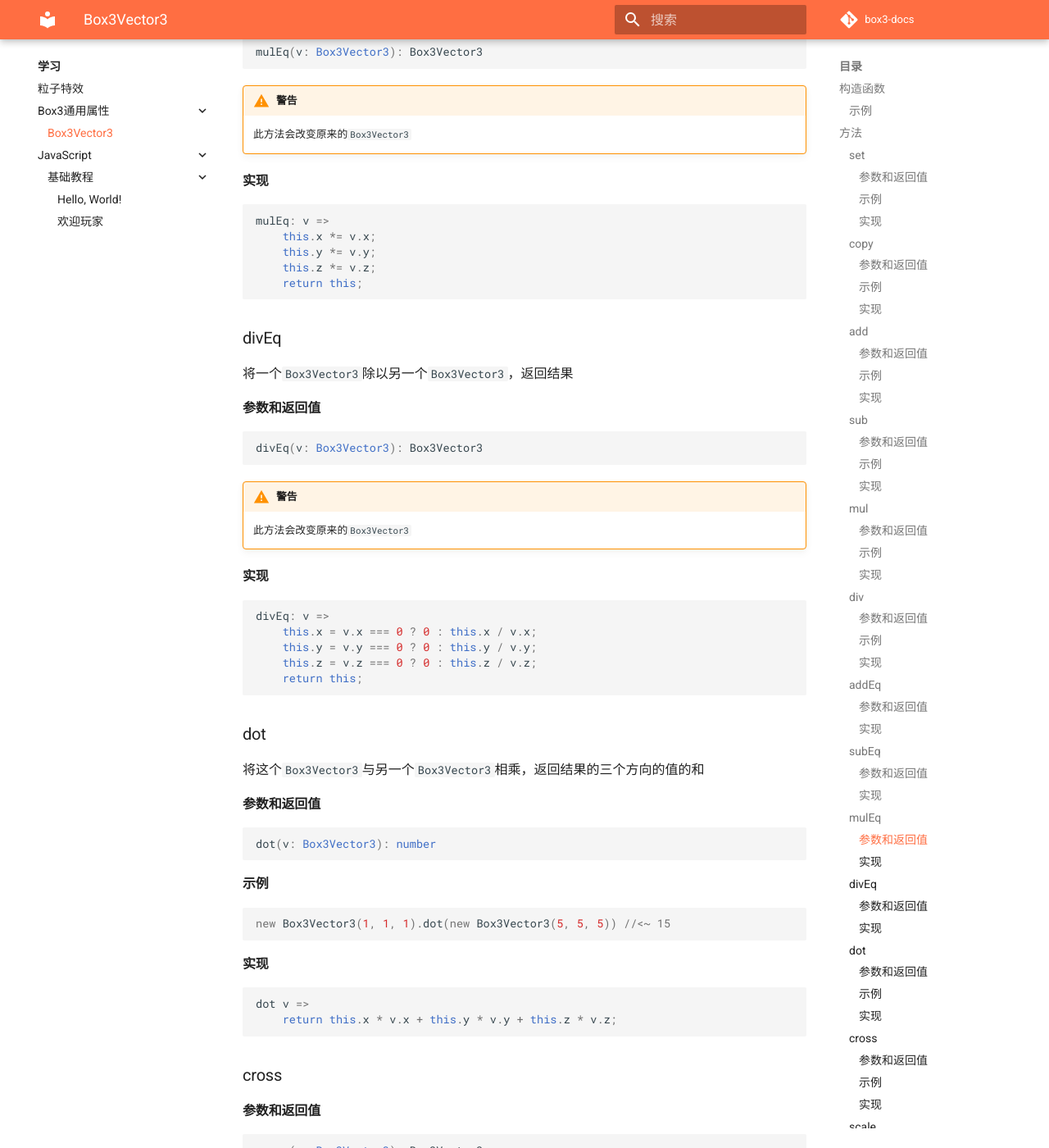
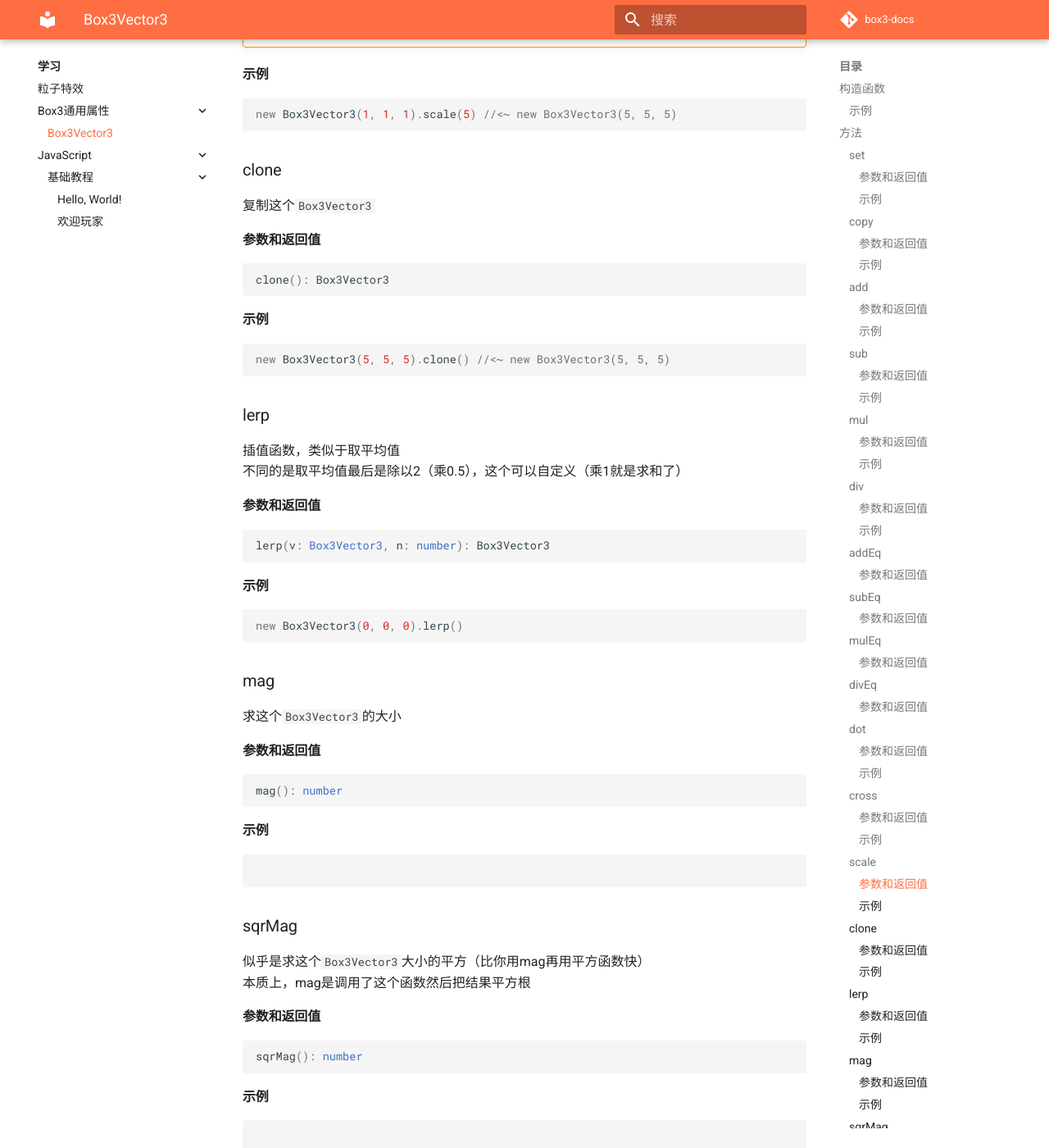
Before and after one commit to genius-alray/box3-docs, an MkDocs documentation site: the page built from docs/learn/box3-general-properties/box3vector3.md, in a window 1280 px wide and 1400 px high, scrolled down 6227 px. Shown: the whole window at 82% size. Built offline with MkDocs 1.6.1 and Material for MkDocs 9.7.7, drawn with Linux system fonts in a browser that asks for light colours; comment, search, counter and statistics services are not loaded; some of the changed text lies outside the part shown.

Commit message:
更改部分内容

````diff
--- a/docs/learn/box3-general-properties/box3vector3.md
+++ b/docs/learn/box3-general-properties/box3vector3.md
@@ -19,11 +19,6 @@ new Box3Vector3(19, 19, 810)
 ```
 
 ## 方法
-
-!!! warning "下面内容\[实现\]部分均仅供参考，不能直接放到JavaScript里使用！"
-
-    下面所讲方法中[实现]是参考Box3源代码进行编写的伪代码，相对原版JavaScript更加简洁，但不能直接在JavaScript使用
-    下面的所有[实现]中`this`均为一个`Box3Vector3`
 
 !!! note "提示"
 
@@ -71,14 +66,6 @@ new Box3Vector3(0, 0, 0).set(5, 5, 0) //<~ new Box3Vector3(5, 5, 0)
 new Box3Vector3(1, 2, 3).set(4, 5, 6) //<~ new Box3Vector3(4, 5, 6)
 new Box3Vector3().set(5, 5, 5) //<~ new Box3Vector3(5, 5, 5)
 ```
-#### 实现
-```javascript
-set: x, y, z =>
-    this.x = +x;
-    this.y = +y;
-    this.z = +z;
-    return this;
-```
 ### copy
 把另一个`Box3Vector3`的值复制到这个`Box3Vector3`中
 #### 参数和返回值
@@ -89,14 +76,6 @@ copy(v: Box3Vector3): Box3Vector3
 ```javascript
 new Box3Vector3(0, 0, 0).copy(new Box3Vector3(5, 0, 0)) //<~ new Box3Vector3(5, 0, 0)
 new Box3Vector3().copy(new Box3Vector3(1, 0, 0)) //<~ new Box3Vector3(1, 0, 0)
-```
-#### 实现
-```javascript
-copy: v =>
-    this.x = v.x;
-    this.y = v.y;
-    this.z = v.z;
-    return this;
 ```
 ### add
 将一个`Box3Vector3`加上另一个`Box3Vector3`，返回结果
@@ -112,11 +91,6 @@ add(v: Box3Vector3): Box3Vector3
 ```javascript
 new Box3Vector3(1, 1, 1).add(new Box3Vector3(5, 5, 5)) //<~ new Box3Vector3(6, 6, 6)
 ```
-#### 实现
-```javascript
-add: v =>
-    return new Box3Vector3(this.x + v.x, this.y + v.y, this.z + v.z);
-```
 ### sub
 将一个`Box3Vector3`减去另一个`Box3Vector3`，返回结果
 #### 参数和返回值
@@ -130,11 +104,6 @@ sub(v: Box3Vector3): Box3Vector3
 #### 示例
 ```javascript
 new Box3Vector3(6, 6, 6).sub(new Box3Vector3(1, 1, 1)) //<~ new Box3Vector3(5, 5, 5)
-```
-#### 实现
-```javascript
-sub: v =>
-    return new Box3Vector3(this.x - v.x, this.y - v.y, this.z - v.z);
 ```
 ### mul
 将一个`Box3Vector3`乘以另一个`Box3Vector3`，返回结果
@@ -150,11 +119,6 @@ mul(v: Box3Vector3): Box3Vector3
 ```javascript
 new Box3Vector3(5, 5, 5).mul(new Box3Vector3(5, 5, 5)) //<~ new Box3Vector3(25, 25, 25)
 ```
-#### 实现
-```javascript
-mul: v =>
-    return new Box3Vector3(this.x * v.x, this.y * v.y, this.z * v.z);
-```
 ### div
 将一个`Box3Vector3`除以另一个`Box3Vector3`，返回结果
 #### 参数和返回值
@@ -168,11 +132,6 @@ div(v: Box3Vector3): Box3Vector3
 #### 示例
 ```javascript
 new Box3Vector3(25, 25, 25).mul(new Box3Vector3(5, 5, 5)) //<~ new Box3Vector3(5, 5, 5)
-```
-#### 实现
-```javascript
-div: v =>
-    return new Box3Vector3(v.x === 0 ? 0 : this.x / v.x, v.y === 0 ? 0 : this.y / v.y, v.z === 0 ? 0 : this.z / v.z);
 ```
 !!! warning "上面四个函数的易错点"
     上面四个函数要注意，填写的不是三个`number`类型的参数，而是一个`Box3Vector3`类型的参数
@@ -197,14 +156,6 @@ addEq(v: Box3Vector3): Box3Vector3
 
     此方法会改变原来的`Box3Vector3`
 
-#### 实现
-```javascript
-addEq: v =>
-    this.x += v.x;
-    this.y += v.y;
-    this.z += v.z;
-    return this;
-```
 ### subEq
 将一个`Box3Vector3`减去另一个`Box3Vector3`，返回结果
 #### 参数和返回值
@@ -215,14 +166,6 @@ subEq(v: Box3Vector3): Box3Vector3
 
     此方法会改变原来的`Box3Vector3`
 
-#### 实现
-```javascript
-subEq v =>
-    this.x -= v.x;
-    this.y -= v.y;
-    this.z -= v.z;
-    return this;
-```
 ### mulEq
 将一个`Box3Vector3`乘以另一个`Box3Vector3`，返回结果
 #### 参数和返回值
@@ -233,14 +176,6 @@ mulEq(v: Box3Vector3): Box3Vector3
 
     此方法会改变原来的`Box3Vector3`
 
-#### 实现
-```javascript
-mulEq: v =>
-    this.x *= v.x;
-    this.y *= v.y;
-    this.z *= v.z;
-    return this;
-```
 ### divEq
 将一个`Box3Vector3`除以另一个`Box3Vector3`，返回结果
 #### 参数和返回值
@@ -251,14 +186,6 @@ divEq(v: Box3Vector3): Box3Vector3
 
     此方法会改变原来的`Box3Vector3`
 
-#### 实现
-```javascript
-divEq: v =>
-    this.x = v.x === 0 ? 0 : this.x / v.x;
-    this.y = v.y === 0 ? 0 : this.y / v.y;
-    this.z = v.z === 0 ? 0 : this.z / v.z;
-    return this;
-```
 ### dot
 将这个`Box3Vector3`与另一个`Box3Vector3`相乘，返回结果的三个方向的值的和
 #### 参数和返回值
@@ -269,11 +196,6 @@ dot(v: Box3Vector3): number
 ```javascript
 new Box3Vector3(1, 1, 1).dot(new Box3Vector3(5, 5, 5)) //<~ 15
 ```
-#### 实现
-```javascript
-dot v =>
-    return this.x * v.x + this.y * v.y + this.z * v.z;
-```
 ### cross
 #### 参数和返回值
 ```typescript
@@ -283,11 +205,6 @@ cross(v: Box3Vector3): Box3Vector3
 ```javascript
 new Box3Vector3(1, 1, 1).cross(new Box3Vector3(5, 5, 5)) //<~ new Box3Vector3(0, 0, 0)
 new Box3Vector3(1, 1, 1).cross(new Box3Vector3(1, 1, 1)) //<~ new Box3Vector3(0, 0, 0)
-```
-#### 实现
-```javascript
-cross: v =>
-    return new Box3Vector3(this.y * v.z - this.z * v.y, this.z * v.x - this.x * v.z, this.x * v.y - this.y * v.x);
 ```
 ### scale
 缩放一个`Box3Vector3`
@@ -303,11 +220,6 @@ scale(n: number): Box3Vector3
 ```javascript
 new Box3Vector3(1, 1, 1).scale(5) //<~ new Box3Vector3(5, 5, 5)
 ```
-#### 实现
-```javascript
-scale: n =>
-    return new Box3Vector3(this.x * n, this.y * n, this.z * n);
-```
 ### clone
 复制这个`Box3Vector3`
 #### 参数和返回值
@@ -317,11 +229,6 @@ clone(): Box3Vector3
 #### 示例
 ```javascript
 new Box3Vector3(5, 5, 5).clone() //<~ new Box3Vector3(5, 5, 5)
-```
-#### 实现
-```javascript
-clone =>
-    return new Box3Vector3(this.x, this.y, this.z);
 ```
 ### lerp
 插值函数，类似于取平均值
@@ -334,12 +241,6 @@ lerp(v: Box3Vector3, n: number): Box3Vector3
 ```javascript
 new Box3Vector3(0, 0, 0).lerp()
 ```
-#### 实现
-```javascript
-lerp: v, n =>
-    return new Box3Vector3(this.x + (v.x - this.x) * n, this.y + (v.y - this.y) * n, this.z + (v.z - this.z) * n);
-
-```
 ### mag
 求这个`Box3Vector3`的大小
 #### 参数和返回值
@@ -348,11 +249,6 @@ mag(): number
 ```
 #### 示例
 ```javascript
-```
-#### 实现
-```javascript
-mag =>
-    return sqrt(this.dot(this));
 ```
 ### sqrMag
 似乎是求这个`Box3Vector3`大小的平方（比你用mag再用平方函数快）
@@ -364,11 +260,6 @@ sqrMag(): number
 #### 示例
 ```javascript
 ```
-#### 实现
-```javascript
-sqrMag =>
-    return this.dot(this);
-```
 ### towards
 返回一个`Box3Vector3`面向另一个`Box3Vector3`的值
 （其实就是反着的sub）
@@ -379,11 +270,6 @@ towards(v: Box3Vector3): Box3Vector3
 #### 示例
 ```javascript
 ```
-#### 实现
-```javascript
-towards: v =>
-    return v.sub(this);
-```
 ### distance
 返回一个`Box3Vector3`到另一个`Box3Vector3`的距离
 （其实就是sub+mag）
@@ -393,11 +279,6 @@ distance(v: Box3Vector3): number
 ```
 #### 示例
 ```javascript
-```
-#### 实现
-```javascript
-distance: v =>
-    return this.sub(v).mag();
 ```
 ### normalize
 ???+ quote "以下内容来自网络"
@@ -410,17 +291,6 @@ normalize(): Box3Vector3
 #### 示例
 ```javascript
 ```
-#### 实现
-```javascript
-normalize =>
-    const x = this.x;
-    const y = this.y;
-    const z = this.y;
-    let r = x * x + y * y + z * z;
-    if (r > 0) =>
-        r = 1 / sqrt(r);
-    return new Box3Vector3(x * r, y * r, z * r);
-```
 ### angle
 求这个`Box3Vector3`的角度
 #### 参数和返回值
@@ -430,22 +300,8 @@ angle(v: Box3Vector3): number
 #### 示例
 ```javascript
 ```
-#### 实现
-```javascript
-angle: v =>
-    let r = v.sqrMag() * this.sqrMag();
-    if (r > 0)
-        r = 1 / sqrt(r);
-    const cos = r * this.dot(v);
-    if (1 < cos) =>
-        return 0;
-    else if (cos < -1) =>
-        return PI;
-    else =>
-        return acos(cos);
-```
 ### max
-对两个`Box3Vector3`的每个方向的坐标值，取每个方向的最大值（看不懂请看\[实现\]）
+对两个`Box3Vector3`的每个方向的坐标值，取每个方向的最大值
 #### 参数和返回值
 ```typescript
 max(v: Box3Vector3): Box3Vector3
@@ -453,24 +309,14 @@ max(v: Box3Vector3): Box3Vector3
 #### 示例
 ```javascript
 ```
-#### 实现
-```javascript
-max: v =>
-    return new Box3Vector3(max(this.x, v.x), max(this.y, v.y), max(this.z, v.z));
-```
 ### min
-对两个`Box3Vector3`的每个方向的坐标值，取每个方向的最小值（看不懂请看\[实现\]）
+对两个`Box3Vector3`的每个方向的坐标值，取每个方向的最小值
 #### 参数和返回值
 ```typescript
 min(v: Box3Vector3): Box3Vector3
 ```
 #### 示例
 ```javascript
-```
-#### 实现
-```javascript
-min: v =>
-    return new Box3Vector3(min(this.x, v.x), min(this.y, v.y), min(this.z, v.z));
 ```
 ### exactEquals
 判断两个`Box3Vector3`是否相等
@@ -484,11 +330,6 @@ new Box3Vector3(1, 2, 3).exactEquals(new Box3Vector3(1, 2, 3)) //<~ true
 new Box3Vector3(1, 2, 3).exactEquals(new Box3Vector3(4, 5, 6)) //<~ false
 new Box3Vector3(1, 2, 3).exactEquals(new Box3Vector3(1.000001, 2, 3)) //<~ false
 new Box3Vector3(1, 2, 3).exactEquals(new Box3Vector3(1.000000000000001, 2, 3)) //<~ false
-```
-#### 实现
-```javascript
-exactEquals: v =>
-    return this.x === v.x && this.y === v.y && this.z === v.z;
 ```
 ### equals
 判断两个`Box3Vector3`的差值是否小于一个数（暂时固定为0.000001）
@@ -507,16 +348,6 @@ new Box3Vector3(1, 2, 3).equals(new Box3Vector3(4, 5, 6)) //<~ false
 new Box3Vector3(1, 2, 3).equals(new Box3Vector3(1.000001, 2, 3)) //<~ true
 new Box3Vector3(1, 2, 3).equals(new Box3Vector3(1.000000000000001, 2, 3)) //<~ true
 ```
-#### 实现
-!!! note "提示" inline
-
-    “EPSILON”的值为0.000001
-```javascript
-equals: v =>
-    return (abs(this.x - v.x) < EPSILON &&
-            abs(this.y - v.y) < EPSILON &&
-            abs(this.z - v.z) < EPSILON);
-```
 ### toString
 将这个`Box3Vector3`转换成字符串
 #### 参数和返回值
@@ -526,11 +357,6 @@ toString(): string
 #### 示例
 ```javascript
 ```
-#### 实现
-```javascript
-toString =>
-    return `{ x:${this.x}, y:${this.y}, z:${this.z} }`;
-```
 ### `static` fromPolar
 #### 参数和返回值
 ```typescript
@@ -539,8 +365,3 @@ static fromPolar(mag: number, phi: number, theta: number): Box3Vector3
 #### 示例
 ```javascript
 ```
-#### 实现
-```javascript
-static fromPolar: mag, phi, theta =>
-    return new Box3Vector3(mag * sin(theta) * sin(phi), mag * cos(theta), mag * sin(theta) * cos(phi));
-```
````
